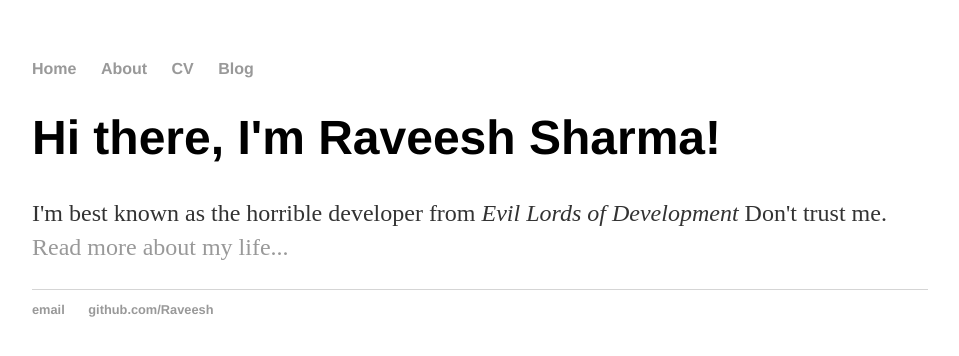
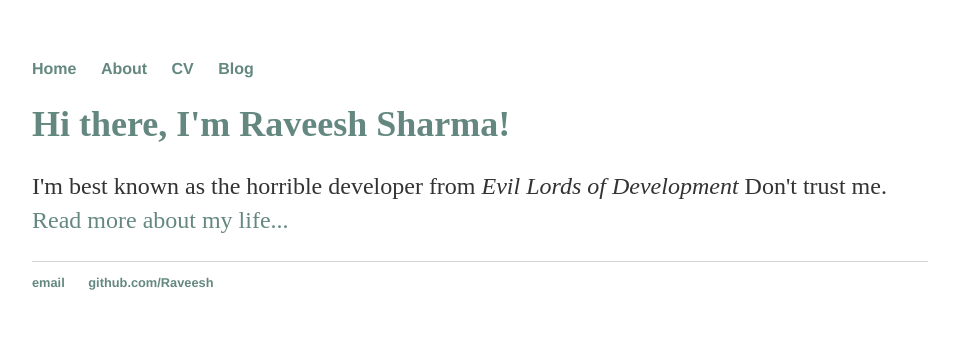
Before and after one commit to jainshailesh/Raveesh.github.io, a Jekyll site: the page built from index.html, in a window 1280 px wide. Shown: the top 356 px of the page, without its empty margins (160-1119 px from the left). Built offline with Jekyll 4.4.1, drawn with Linux system fonts in a browser that asks for light colours.

Commit message:
Added css propertis to links and headings

```diff
--- a/css/main.css
+++ b/css/main.css
@@ -14,14 +14,11 @@ nav ul li, footer ul li {
 }
 a {
     text-decoration: none;
-    color: #999;
+    color: #648880;
 }
 a:hover {
+     color: #a9b2b9;
     text-decoration: underline;
-}
-h1 {
-    font-size: 3em;
-    font-family:'Helvetica', 'Arial', 'Sans-Serif';
 }
 p {
     font-size: 1.5em;
@@ -47,3 +44,31 @@ ul.posts li {
     width: 10px;
     height: 10px;
 }
+h1, h2, h3, h4 {
+  color: #648880;
+}
+h1 {
+  font-size: 36px;
+  line-height: 44px;
+}
+h2 {
+  font-size: 24px;
+  line-height: 44px;
+}
+h3 {
+  font-size: 21px;
+}
+h4 {
+  font-size: 18px;
+}
+h5 {
+  color: #a9b2b9;
+  font-size: 14px;
+  font-weight: 400;
+}
+strong {
+  font-weight: 400;
+}
+cite, em {
+  font-style: italic;
+}
```
